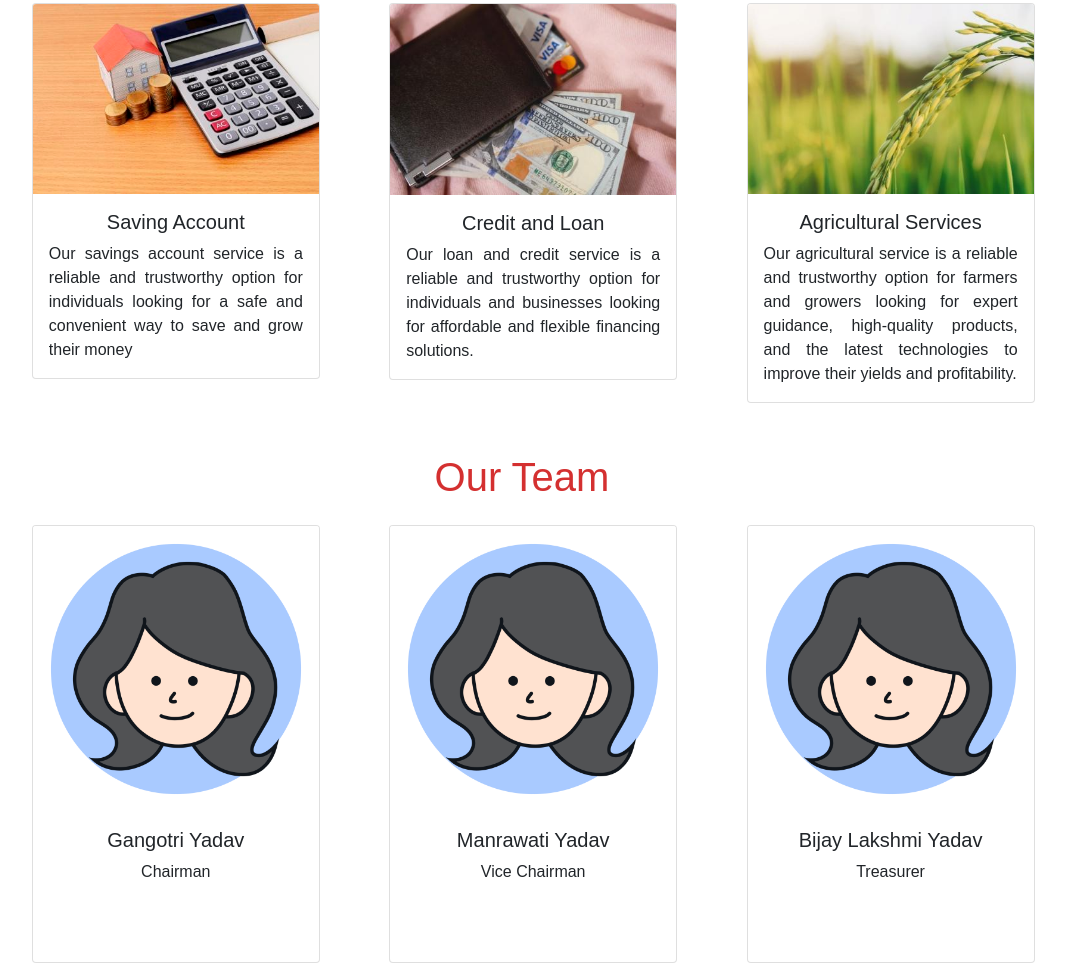
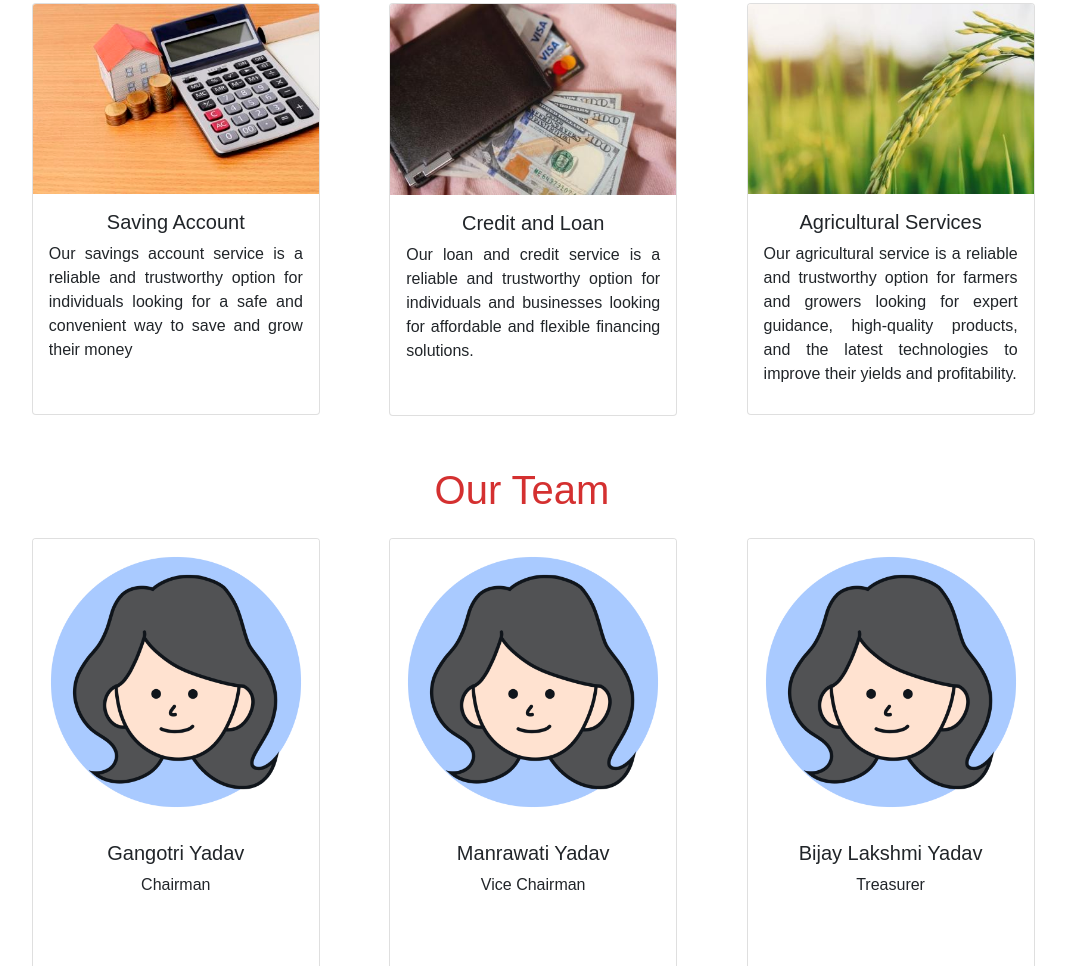
Before and after one commit to unifiedwomenmco/unifiedwomen, a plain HTML site: page index.html in a window 1280 px wide. Shown: the part 1043-2009 px from the top of the page, without its empty margins (118-1184 px from the left). Drawn offline with nearby package versions, Linux system fonts and the light colour scheme.

Commit message:
updated styles

```diff
--- a/styles.css
+++ b/styles.css
@@ -42,7 +42,7 @@ p {
   margin-bottom: 10px;
 }
 .card-body {
-  min-height: 150px !important;
+  min-height: 220px !important;
 }
 .position {
   text-align: center !important;
@@ -60,6 +60,7 @@ p {
 .contactSection {
   text-align: left !important;
   padding-left: 15%;
+  margin-bottom: 20px;
 }
 i {
   font-size: 20px;
```
